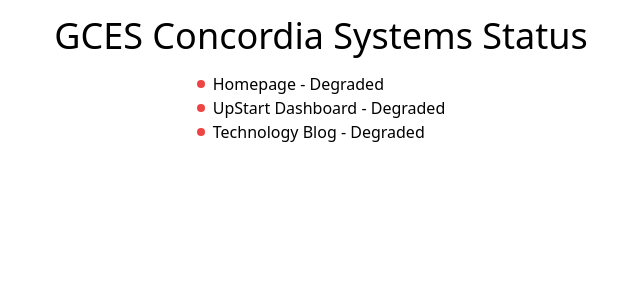
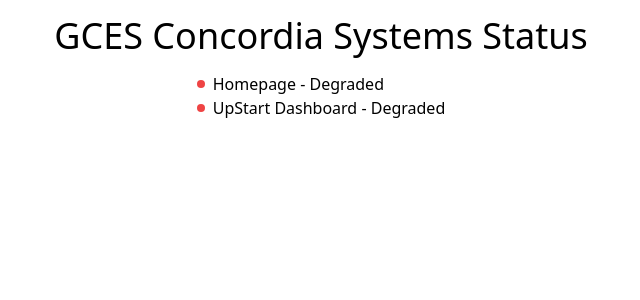
Before and after one commit to gcesconcordia/status-page, a Next.js app: page / in a window 1280 px wide. Shown: the top 300 px of the page, without its empty margins (319-959 px from the left). Built offline with nearby package versions, Linux system fonts and the light colour scheme; no server answers.

Commit message:
Remove the tech blog temporarily

```diff
--- a/src/assets/sites.ts
+++ b/src/assets/sites.ts
@@ -9,10 +9,6 @@
     label: "UpStart Dashboard",
     url: "https://updash.gcesconcordia.com"
   },
-  {
-    label: "Technology Blog",
-    url: "https://dev.gcesconcordia.com"
-  }
 ]
 
 export default sites;
```
